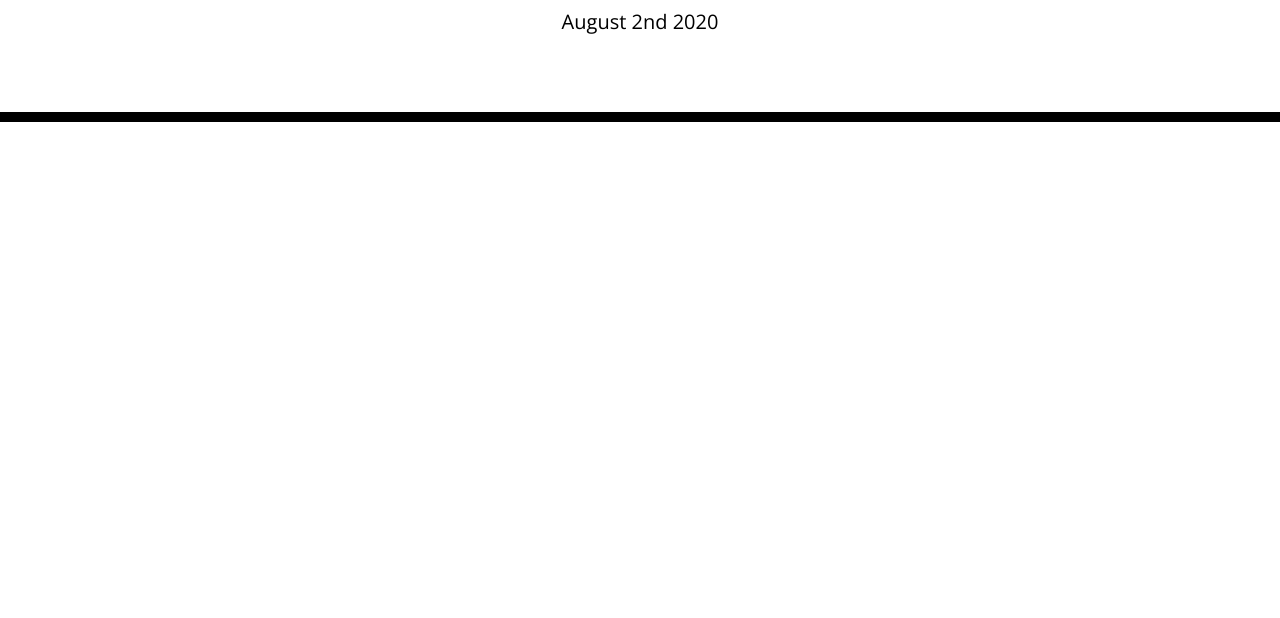
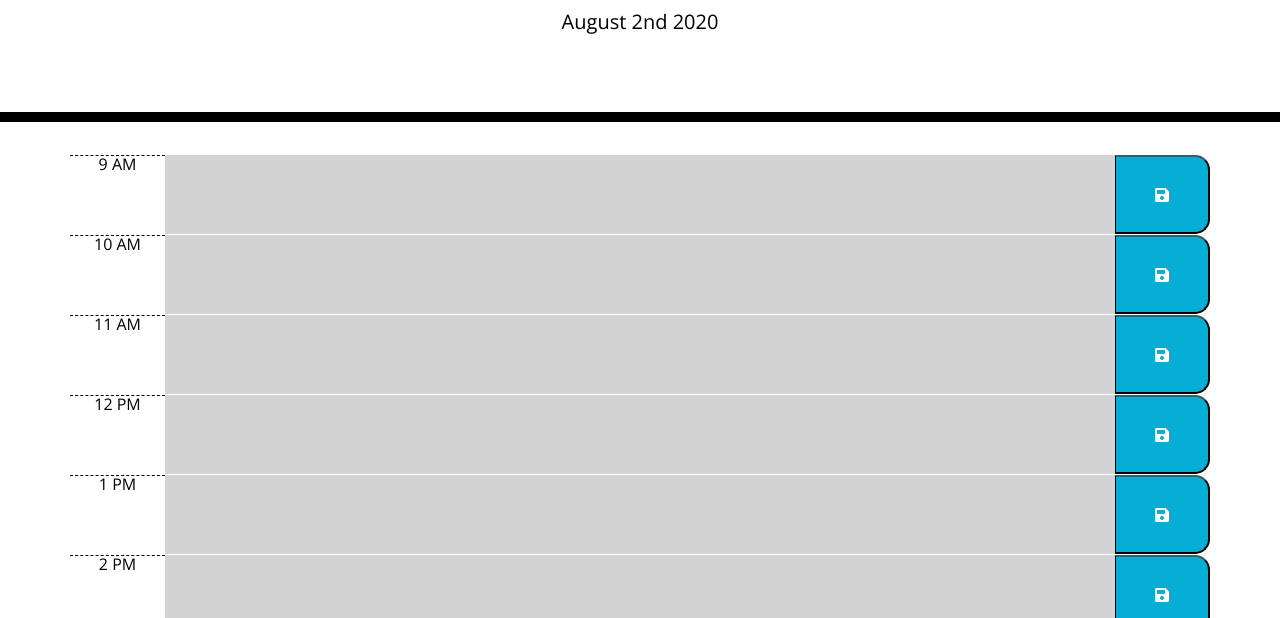
Before and after one commit to ajlb/DayScheduler, a plain HTML site: page index.html in a window 1280 px wide. Shown: the part 182-800 px from the top of the page. Drawn offline with nearby package versions, Linux system fonts and the light colour scheme.

Commit message:
Generate all time rows

```diff
--- a/index.html
+++ b/index.html
@@ -25,10 +25,30 @@
     <script src="https://code.jquery.com/jquery-3.4.1.min.js"></script>
     <script src="https://cdnjs.cloudflare.com/ajax/libs/moment.js/2.24.0/moment.min.js"></script>
     <script>
+        // display current date on page
         var currentDate = moment().format("MMMM Do YYYY");
         $("#currentDay").text(currentDate);
-        var hourRow = $("<div");
-        hourRow.addClass("row");
+
+        // setup our working hours
+        const workingHours = [9, 10, 11, 12, 1, 2, 3, 4, 5];
+
+        // display empty rows please
+        workingHours.forEach(function(hour) {
+            const rowEl = $("<div class='row time-block past'>");
+            const hourCol = $("<div class='col-1 hour'>");
+            const descriptionCol = $("<div class='col-10 description textarea'>");
+            const saveBtn = $("<button class='col-1 saveBtn'><i class='fas fa-save'></i></button>");
+            rowEl.append(hourCol);
+            if (hour === 9 | hour === 10 | hour === 11) {
+                time = hour + " AM";
+            } else {
+                time = hour + " PM";
+            }
+            hourCol.text(time);
+            rowEl.append(descriptionCol);
+            rowEl.append(saveBtn);
+            $(".container").append(rowEl);
+        });
     </script>
 </body>
 
```
